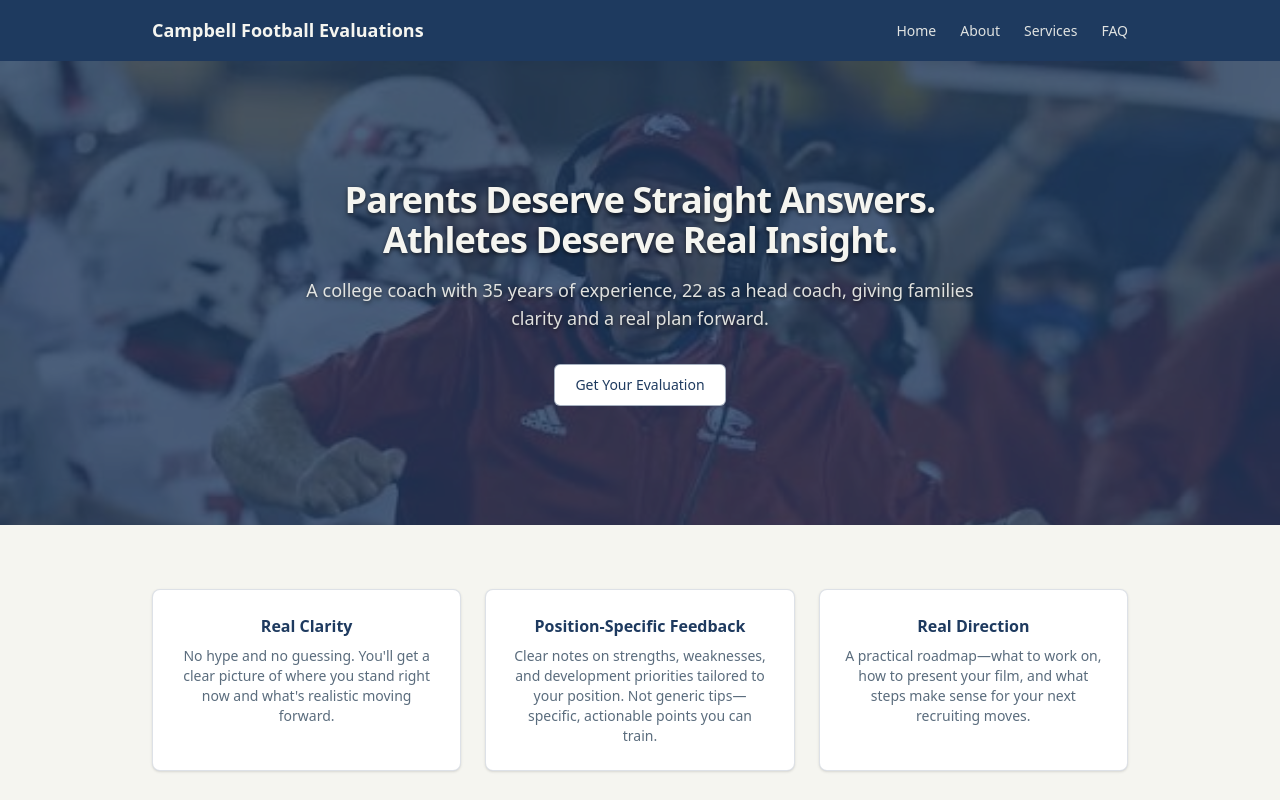
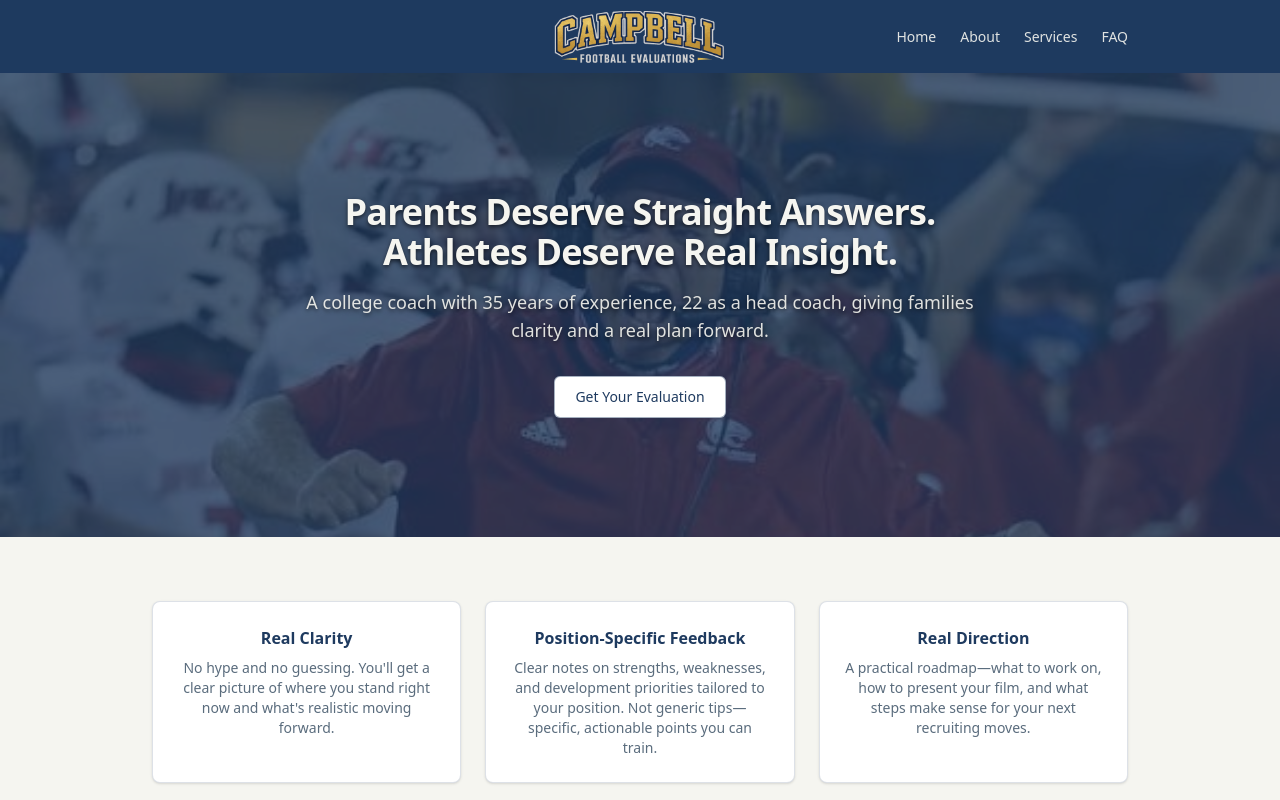
Before and after one commit to 0xdippo/evaluations, a Next.js app: page / in a window 1280 px wide. Shown: the top 800 px of the page. Built offline with nearby package versions, Linux system fonts and the light colour scheme.

Commit message:
Header: logo image, larger size, position 63%, thicker nav

```diff
--- a/components/Navbar.tsx
+++ b/components/Navbar.tsx
@@ -40,18 +40,28 @@ export function Navbar() {
   return (
     <header className="border-b border-navy/20 bg-navy">
       <nav
-        className="mx-auto flex max-w-5xl items-center justify-between px-4 py-4 sm:px-6"
+        className="relative mx-auto flex max-w-5xl items-center justify-between px-4 py-5 sm:px-6 sm:py-6"
         aria-label="Main navigation"
       >
+        {/* Left spacer: balances right links so logo stays centered */}
+        <div className="hidden md:block md:flex-1" aria-hidden />
+
+        {/* Logo: centered, on top, lowered slightly */}
         <Link
           href="/"
-          className="text-lg font-semibold text-page-bg focus:outline-none focus:ring-2 focus:ring-gold focus:ring-offset-2 focus:ring-offset-navy rounded"
+          className="absolute left-1/2 top-[63%] z-10 flex -translate-x-1/2 -translate-y-1/2 focus:outline-none focus:ring-2 focus:ring-gold focus:ring-offset-2 focus:ring-offset-navy rounded"
+          aria-label="Campbell Football Evaluations – Home"
         >
-          Campbell Football Evaluations
+          {/* eslint-disable-next-line @next/next/no-img-element */}
+          <img
+            src="/logo.png"
+            alt="Campbell Football Evaluations"
+            className="h-[7.5rem] w-auto sm:h-[9rem] md:h-[10.5rem]"
+          />
         </Link>
 
-        {/* Desktop: inline links */}
-        <ul className="hidden md:flex md:items-center md:gap-6">
+        {/* Desktop: inline links – pushed right */}
+        <ul className="hidden md:flex md:flex-1 md:items-center md:justify-end md:gap-6 md:pl-12">
           {navLinks.map(({ href, label }) => (
             <li key={href}>
               <Link
```
Also changed, not shown: public/logo.png (added).
